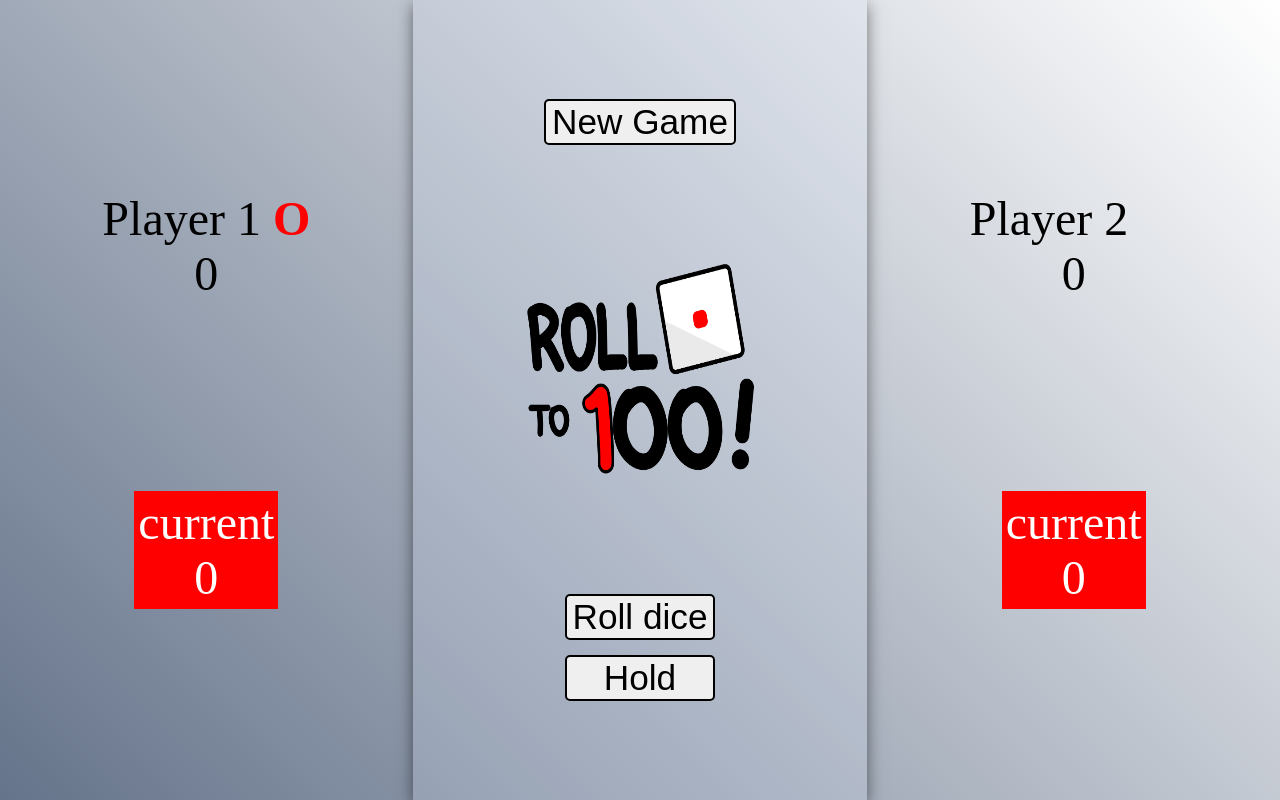
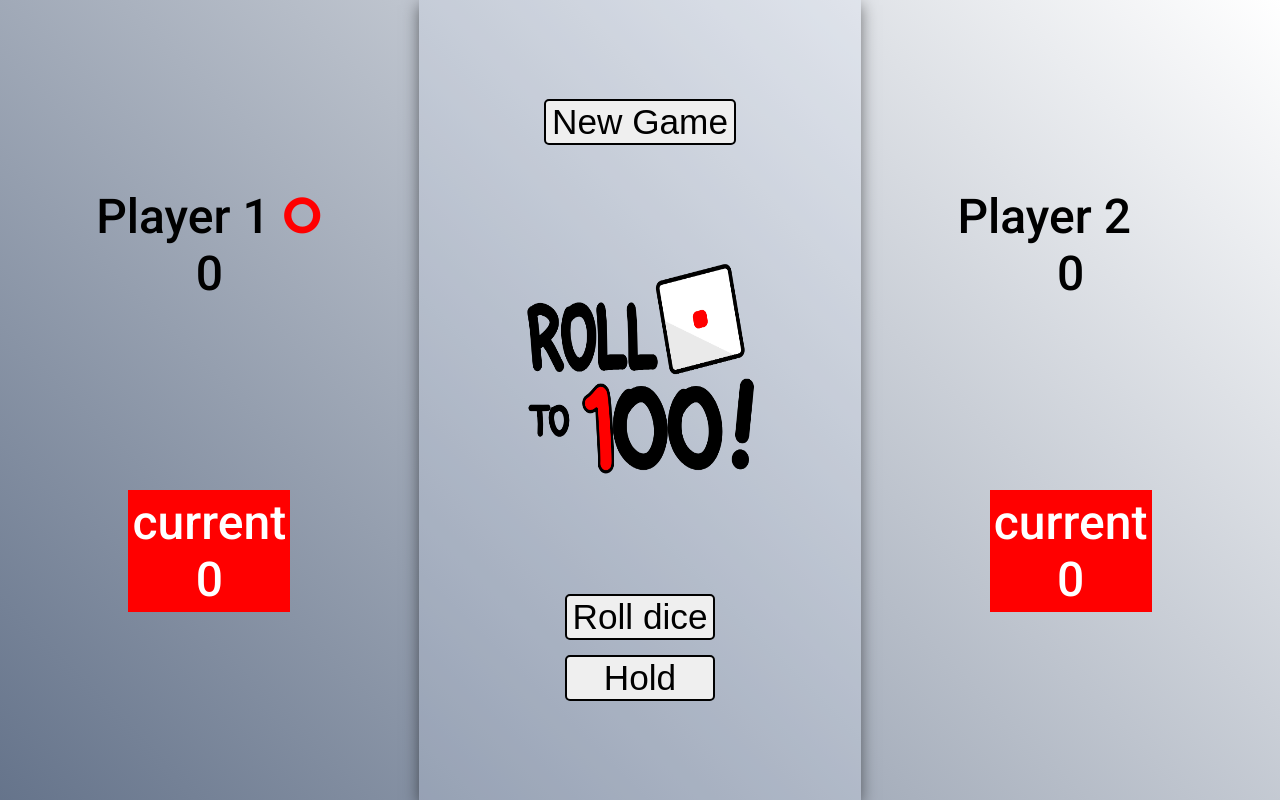
Before and after one commit to QiaoAn05/roll-to-100, a PHP site: page / in a window 1280 px wide. Run offline with PHP 8.4, Linux system fonts and the light colour scheme.

Commit message:
add font family general & for the active icon

```diff
--- a/style.css
+++ b/style.css
@@ -1,8 +1,12 @@
+@import url('https://fonts.googleapis.com/css2?family=Roboto:wght@500&display=swap');
+@import url('https://fonts.googleapis.com/css2?family=Josefin+Sans:wght@700&display=swap');
+
 html, body {
     height: 100vh;
     width: 100%;
     margin: 0;
     display: flex;
+    font-family: 'Roboto', sans-serif;
   }
 
   img {
@@ -58,4 +62,5 @@ html, body {
   #active1, #active2 {
     color: red;
     font-weight: bold;
+    font-family: 'Josefin Sans', sans-serif;
   }
```
